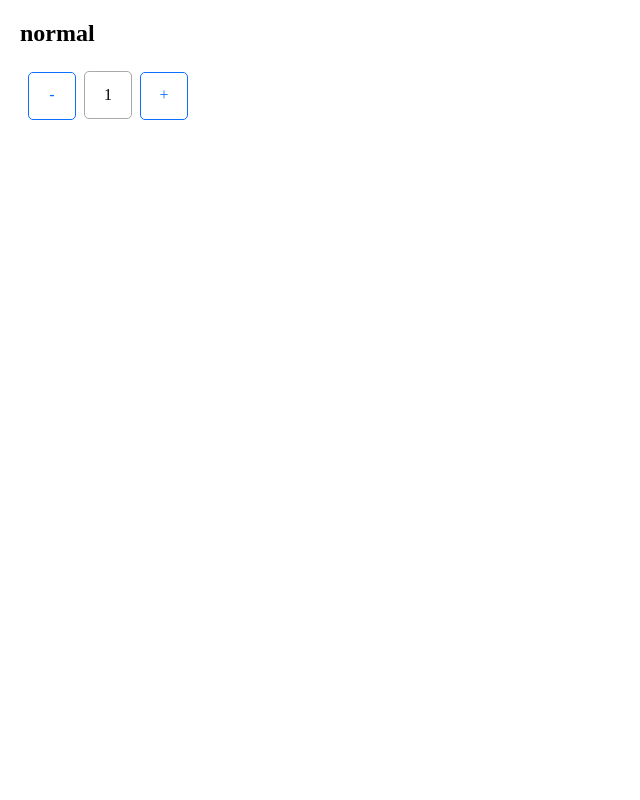
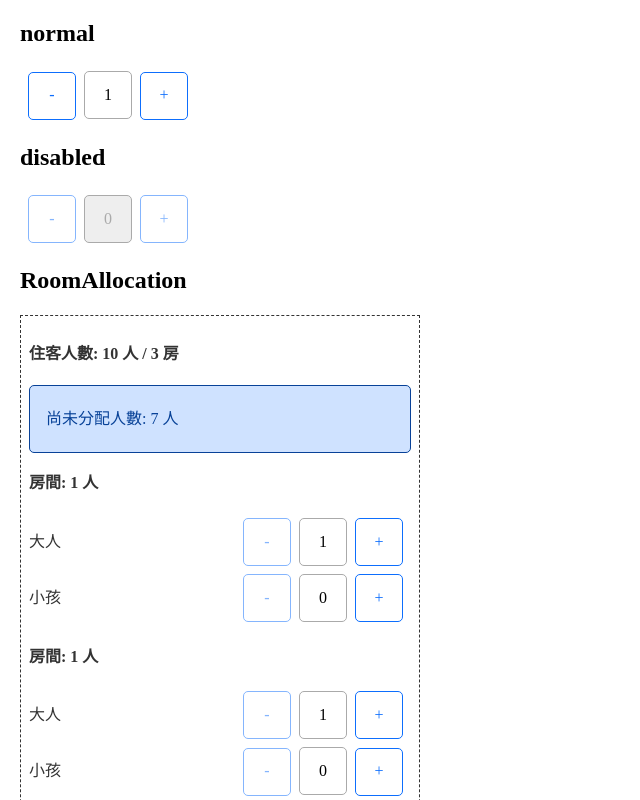
Before and after one commit to SamuelLin/ay-react-test, a React app: page / in a window 1280 px wide. Shown: the top 800 px of the page, without its empty margins (0-640 px from the left). Built offline with nearby package versions, Linux system fonts and the light colour scheme.

Commit message:
feat: input number dispatch event

```diff
--- a/src/App.js
+++ b/src/App.js
@@ -25,7 +25,7 @@ function App() {
         }}
       />
 
-      {/* <h2>disabled</h2>
+      <h2>disabled</h2>
       <CustomInputNumber name="testInput2" disabled={true} />
 
       <h2>RoomAllocation</h2>
@@ -33,7 +33,7 @@ function App() {
         guest={10}
         room={3}
         onChange={(result) => console.log('RoomAllocation: ', result)}
-      /> */}
+      />
 
       <br />
       <br />
--- a/src/components/CustomInputNumber/index.js
+++ b/src/components/CustomInputNumber/index.js
@@ -1,26 +1,8 @@
-import React, { useEffect, useState, useRef, useCallback } from 'react';
+import React, { useEffect, useState, useRef } from 'react';
 import PropTypes from 'prop-types';
 
 import CustomInputNumberButton from './CustomInputNumberButton';
-import useNonInitialEffect from '@/utils/useNonInitialEffect';
-
-const triggerInputChange = (node, inputValue) => {
-  const descriptor = Object.getOwnPropertyDescriptor(node, 'value');
-
-  node.value = `${inputValue}#`;
-  if (descriptor && descriptor.configurable) {
-    delete node.value;
-  }
-  node.value = inputValue;
-
-  const e = document.createEvent('HTMLEvents');
-  e.initEvent('change', true, false);
-  node.dispatchEvent(e);
-
-  if (descriptor) {
-    Object.defineProperty(node, 'value', descriptor);
-  }
-};
+import triggerInputChange from '@/utils/triggerInputChange';
 
 function CustomInputNumber({
   min = 0,
@@ -33,35 +15,35 @@ function CustomInputNumber({
   onBlur = () => {}
 }) {
   const inputEl = useRef(null);
+  const cacheInputValue = useRef(0);
   const [inputValue, setInputValue] = useState(value);
   const [upperDisabled, setUpperDisabled] = useState(false);
   const [downDisabled, setDownDisabled] = useState(false);
 
   useEffect(() => {
-    setDownDisabled(value - step < min);
+    // 判斷按鈕 disabled
+    setDownDisabled(inputValue - step < min);
+    max !== 0 && setUpperDisabled(inputValue + step > max);
+  }, [inputValue, min, max, step]);
 
-    if (max !== 0) {
-      setUpperDisabled(value + step > max);
-    }
-    // 避免超出最大值
-    if (value > max) {
-      triggerInputChange(inputEl.current, max);
-    }
-    // 避免超出最小值
-    if (value < min) {
-      triggerInputChange(inputEl.current, min);
-    }
-  }, [value, min, max, step]);
-
-  useNonInitialEffect(() => {
-    triggerInputChange(inputEl.current, inputValue);
+  useEffect(() => {
+    // update cached value
+    cacheInputValue.current = inputValue;
   }, [inputValue]);
 
   const handleClick = (type) => {
-    setInputValue((prevValue) => (type === 'minus' ? prevValue - step : prevValue + step));
+    let newValue = cacheInputValue.current;
+    if (type === 'minus') newValue = cacheInputValue.current - step;
+    if (type === 'plus') newValue = cacheInputValue.current + step;
+    triggerInputChange(inputEl.current, newValue);
   };
 
-  const handleBlur = (e) => onBlur(e);
+  const handleChange = (e) => {
+    if (e.target.value > max) e.target.value = max;
+    if (e.target.value < min) e.target.value = min;
+    setInputValue(+e.target.value);
+    onChange(e);
+  };
 
   return (
     <div className="custom-input">
@@ -75,10 +57,10 @@ function CustomInputNumber({
         ref={inputEl}
         type="number"
         name={name}
-        value={value}
+        value={inputValue}
         disabled={disabled}
-        onChange={(e) => onChange(e)}
-        onBlur={handleBlur}
+        onChange={handleChange}
+        onBlur={onBlur}
       />
       <CustomInputNumberButton
         disabled={disabled || upperDisabled}
--- /dev/null
+++ b/src/utils/triggerInputChange.js
@@ -0,0 +1,16 @@
+// https://getridbug.com/reactjs/what-is-the-best-way-to-trigger-onchange-event-in-react-js/
+
+const inputTypes = [window.HTMLInputElement, window.HTMLSelectElement, window.HTMLTextAreaElement];
+
+const triggerInputChange = (node, value = '') => {
+  // only process the change on elements we know have a value setter in their constructor
+  if (inputTypes.indexOf(node.__proto__.constructor) > -1) {
+    const setValue = Object.getOwnPropertyDescriptor(node.__proto__, 'value').set;
+    const event = new Event('change', { bubbles: true });
+
+    setValue.call(node, value);
+    node.dispatchEvent(event);
+  }
+};
+
+export default triggerInputChange;
```
